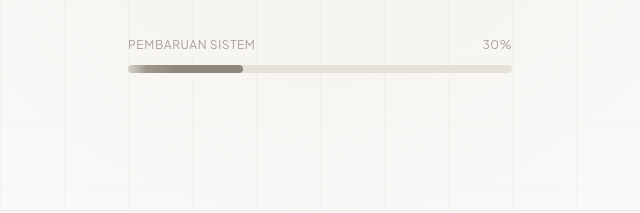
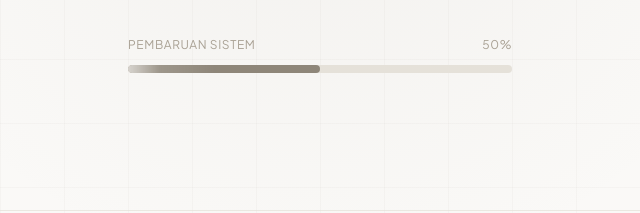
Before and after one commit to Gojelryan/sembilanpuluhinterior, a plain HTML site: page index.html in a window 1280 px wide. Shown: the part 517-730 px from the top of the page, 320-960 px from the left. Drawn offline with nearby package versions, Linux system fonts and the light colour scheme.

Commit message:
Update maintenance progress to 50%

```diff
--- a/index.html
+++ b/index.html
@@ -116,10 +116,10 @@
     <div class="opacity-0 animate-fade-in-up animation-delay-450 w-full max-w-sm mt-10">
       <div class="flex justify-between text-xs tracking-wider uppercase text-taupe-400 mb-3">
         <span>Pembaruan Sistem</span>
-        <span>30%</span>
+        <span>50%</span>
       </div>
-      <div class="progress-track w-full h-2 bg-taupe-200 rounded-full overflow-hidden" role="progressbar" aria-label="Progres pembaruan sistem" aria-valuemin="0" aria-valuemax="100" aria-valuenow="30">
-        <div class="progress-fill h-full w-[30%] rounded-full"></div>
+      <div class="progress-track w-full h-2 bg-taupe-200 rounded-full overflow-hidden" role="progressbar" aria-label="Progres pembaruan sistem" aria-valuemin="0" aria-valuemax="100" aria-valuenow="50">
+        <div class="progress-fill h-full w-[50%] rounded-full"></div>
       </div>
     </div>
 
```
